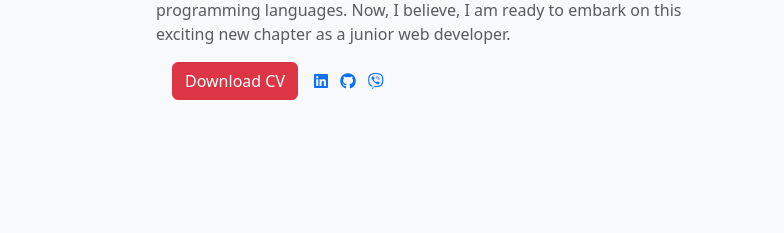
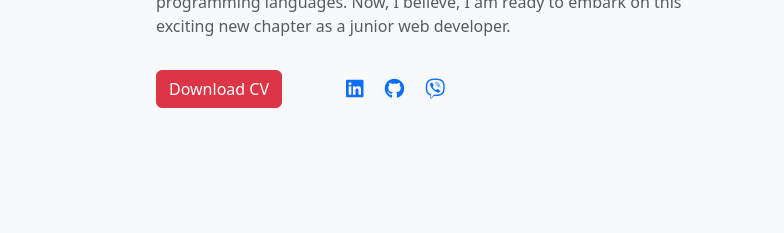
Before and after one commit to waiyanhtutt/portfolio, a plain HTML site: page index.html in a window 1280 px wide. Shown: the part 567-800 px from the top of the page, 496-1280 px from the left. Drawn offline with nearby package versions, Linux system fonts and the light colour scheme.

Commit message:
second version-fix download CV button and social links and fix project photo section

```diff
--- a/index.html
+++ b/index.html
@@ -106,34 +106,36 @@
                 languages. Now, I believe, I am ready to embark on this exciting
                 new chapter as a junior web developer.
               </p>
+              <div class="row d-flex align-items-center">
+                <div class="col-md-4 mt-3 text-center text-md-start">
+                  <a
+                    href="Wai Yan Htut(webdeveloper).pdf"
+                    download="Wai Yan Htut(webdeveloper).pdf"
+                    class="btn btn-danger btndownload"
+                    >Download CV
+                  </a>
+                </div>
 
-              <div class="col-lg-12 d-flex align-items-center mt-3 px-3">
-                <a
-                  href="Wai Yan Htut(webdeveloper).pdf"
-                  download="Wai Yan Htut(webdeveloper).pdf"
-                  class="btn btn-danger btndownload"
-                  >Download CV</a
-                >
-                <div class="social-links ms-3">
+                <div class="col-md-8 mt-3 text-center text-md-start">
                   <a
                     href="https://www.linkedin.com/in/wai-yan-htut-5a9930195/"
-                    class="text-decoration-none"
+                    class="text-decoration-none me-3 fs-5"
                     target="_blank"
                   >
-                    <i class="fa-brands fa-linkedin me-2"></i>
+                    <i class="fa-brands fa-linkedin"></i>
                   </a>
                   <a
                     href="https://github.com/waiyanhtutt"
                     target="_blank"
-                    class="text-decoration-none"
+                    class="text-decoration-none me-3 fs-5"
                   >
-                    <i class="fa-brands fa-github me-2"></i>
+                    <i class="fa-brands fa-github"></i>
                   </a>
                   <a
                     href="viber://chat?number=%2B959254147580"
-                    class="text-decoration-none"
+                    class="text-decoration-none me-3 fs-5"
                   >
-                    <i class="fa-brands fa-viber me-3"></i>
+                    <i class="fa-brands fa-viber"></i>
                   </a>
                 </div>
               </div>
@@ -395,7 +397,7 @@
               <img
                 src="./image/project 3.png"
                 class="w-100 shadow-sm object-fit-fill"
-                style="height: 250px"
+                style="height: 200px"
               />
               <h3 class="fs-5 my-2">Commission Management Dashboard</h3>
             </div>
@@ -406,7 +408,7 @@
               <img
                 src="/image/project 4.png"
                 class="w-100 shadow-sm object-fit-fill"
-                style="height: 250px"
+                style="height: 200px"
               />
               <h3 class="fs-5 my-2">Task Management Dashboard</h3>
             </div>
@@ -417,7 +419,7 @@
               <img
                 src="/image/project 2.png"
                 class="w-100 shadow-sm object-fit-fill"
-                style="height: 250px"
+                style="height: 200px"
               />
               <h3 class="fs-5 my-2">OOP project Sample</h3>
             </div>
@@ -428,7 +430,7 @@
               <img
                 src="/image/project 1.png"
                 class="w-100 shadow-sm object-fit-fill"
-                style="height: 250px"
+                style="height: 200px"
               />
               <h3 class="fs-5 my-2">Movie Channel Project</h3>
             </div>
@@ -439,7 +441,7 @@
               <img
                 src="/image/project 5.png"
                 class="w-100 shadow-sm object-fit-fill"
-                style="height: 250px"
+                style="height: 200px"
               />
               <h3 class="fs-5 my-2">Bootstrap Sample Project</h3>
             </div>
@@ -450,7 +452,7 @@
               <img
                 src="/image/project 6.png"
                 class="w-100 shadow-sm object-fit-fill"
-                style="height: 250px"
+                style="height: 200px"
               />
               <h3 class="fs-5 my-2">Chatroom Project</h3>
             </div>
```
